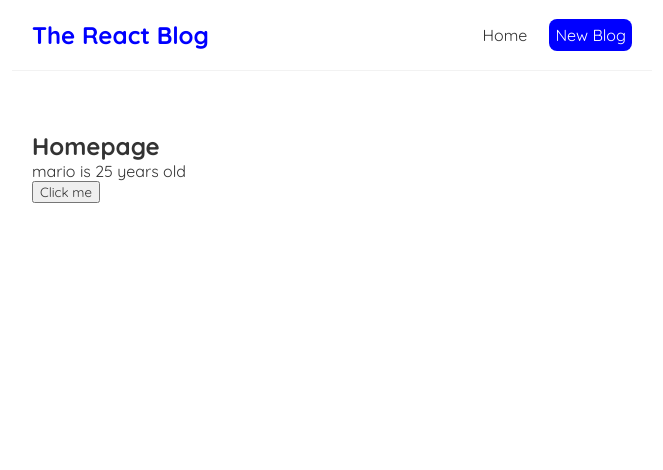
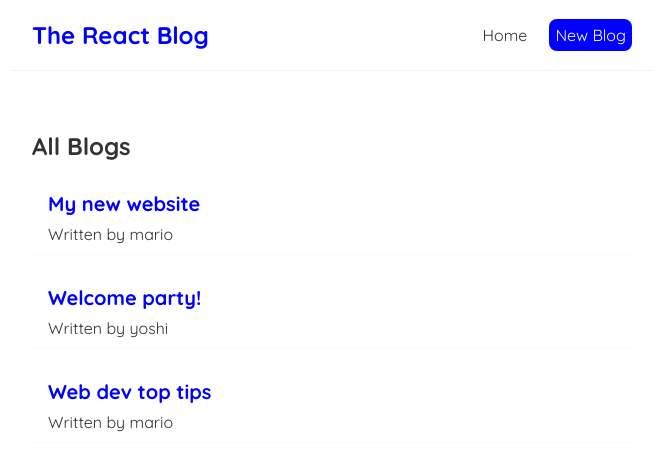
Before and after one commit to Kevincripe/react-blog, a React (Create React App) app: page / in a window 1280 px wide. Shown: the top 470 px of the page, without its empty margins (308-971 px from the left). Built offline with nearby package versions, Linux system fonts and the light colour scheme.

Commit message:
all blogs

```diff
--- /dev/null
+++ b/src/BlogList.js
@@ -0,0 +1,17 @@
+const BlogList = ({blogs, title}) => {
+
+
+    return (
+        <div className="blog-list">
+            <h2>{ title }</h2>
+            {blogs.map(blog => (
+        <div className="blog-preview" key={blog.id} >
+          <h2>{ blog.title }</h2>
+          <p>Written by { blog.author }</p>
+        </div>
+      ))}
+        </div>
+     );
+}
+
+export default BlogList;
--- a/src/Home.js
+++ b/src/Home.js
@@ -1,23 +1,18 @@
-import { useState } from 'react';
-
+import { useState } from "react";
+import BlogList from './BlogList';
 
 const Home = () => {
-    const [name, setName] = useState('mario');
-    const [age, setAge] = useState(25);
+  const [blogs, setBlogs] = useState([
+    { title: 'My new website', body: 'lorem ipsum...', author: 'mario', id: 1 },
+    { title: 'Welcome party!', body: 'lorem ipsum...', author: 'yoshi', id: 2 },
+    { title: 'Web dev top tips', body: 'lorem ipsum...', author: 'mario', id: 3 }
+  ]);
 
-    const handleClick = () => {
-        setName('luigi');
-        setAge(30);
-    }
-
-
-    return (
-        <div className="home">
-            <h2>Homepage</h2>
-            <p>{ name } is { age } years old</p>
-            <button onClick={handleClick}>Click me</button>
-        </div>
-    );
+  return (
+    <div className="home">
+      <BlogList blogs={blogs} title="All Blogs" />
+    </div>
+  );
 }
 
 export default Home;
```
